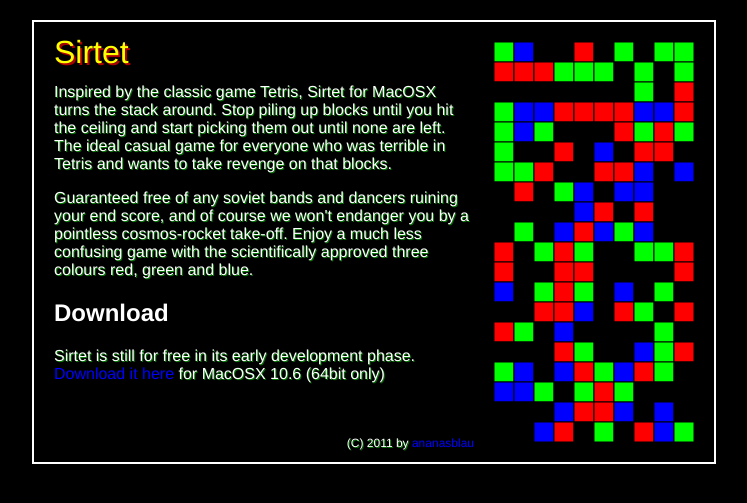
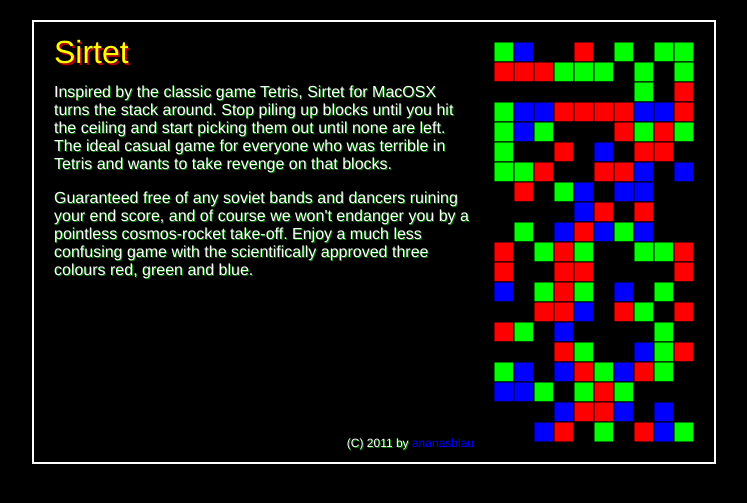
Before and after one commit to TomK32/Unstack, a Jekyll site: the page built from index.html, in a window 1280 px wide. Shown: the top 503 px of the page, without its empty margins (266-1013 px from the left). Built offline with Jekyll 4.4.1, drawn with Linux system fonts in a browser that asks for light colours; Markdown is read by kramdown in place of the engine named in the settings; the list of posts is cut into pages by our own code.

Commit message:
Remove download

```diff
--- a/index.html
+++ b/index.html
@@ -8,7 +8,3 @@
 <p>Guaranteed free of any soviet bands and dancers ruining your end score, and of course we won't endanger you by a pointless cosmos-rocket take-off. Enjoy a much less confusing game with the scientifically approved three colours red, green and blue.
 </p>
 </section>
-<section>
-<h2>Download</h2>
-<p>Sirtet is still for free in its early development phase. <a href="https://github.com/downloads/TomK32/Sirtet/Sirtet%201.1.zip">Download it here</a> for MacOSX 10.6 (64bit only)
-</section>
```
